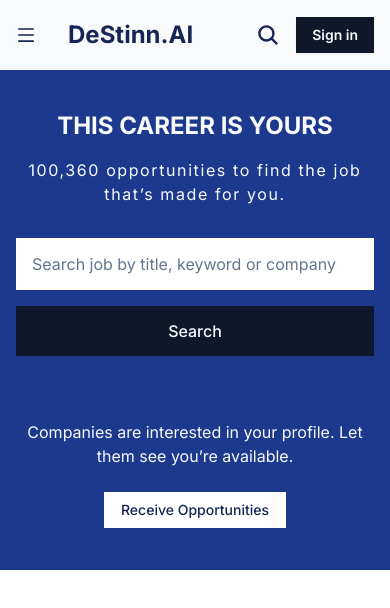
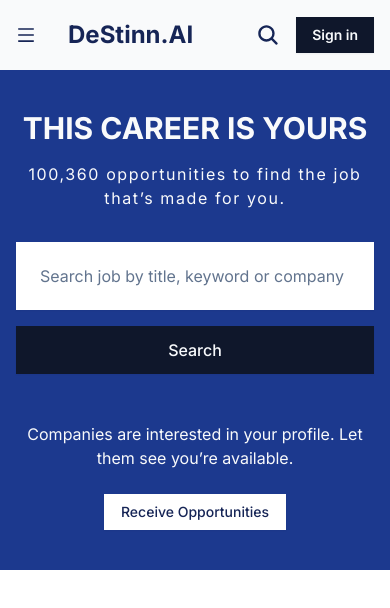
Before and after one commit to Masud-Ndatsu/destinn.ai-client, a Next.js app: page / in a window 390 px wide. Shown: the top 608 px of the page. Built offline with nearby package versions, Linux system fonts and the light colour scheme.

Commit message:
chore: improved font sizes

```diff
--- a/app/page.tsx
+++ b/app/page.tsx
@@ -10,7 +10,7 @@
       <MobileNavMenu />
       <MobileNavSearch />
       <section className="bg-blue-900 text-white py-2 text-center min-h-[500px] px-4">
-        <h2 className="text-2xl mt-8 md:text-4xl xl:text-6xl md:mt-[100px] font-bold uppercase text-gray-50">
+        <h2 className="text-3xl mt-8 md:text-4xl xl:text-6xl md:mt-[100px] font-bold uppercase text-gray-50">
           This Career is Yours
         </h2>
         <p className="md:text-xl mx-auto mb-8 tracking-widest max-w-2xl text-gray-50 my-4">
@@ -21,14 +21,14 @@
           <Input
             type="text"
             placeholder="Search job by title, keyword or company"
-            className="block h-[50px] rounded-none p-4 text-black bg-white flex-1 border-none focus-visible:ring-0 focus-visible:ring-offset-0"
+            className="block rounded-none p-6 text-base text-black bg-white flex-1 border-none focus-visible:ring-0 focus-visible:ring-offset-0"
           />
-          <Button className="h-[50px] rounded-none text-base px-6 cursor-pointer">
+          <Button className="rounded-none text-base p-6 cursor-pointer">
             Search
           </Button>
         </div>
 
-        <p className="md:text-lg mt-16 mb-6 max-w-2xl mx-auto text-gray-50">
+        <p className="md:text-lg mt-12 mb-6 max-w-2xl mx-auto text-gray-50">
           Companies are interested in your profile. Let them see you’re
           available.
         </p>
--- a/components/mobile-nav.tsx
+++ b/components/mobile-nav.tsx
@@ -68,7 +68,9 @@
         <h2 className="text-2xl font-bold my-6">
           What can we help you with today?
         </h2>
-        <p className="">Search among jobs, companies, articles and more</p>
+        <p className="text-lg tracking-wider">
+          Search among jobs, companies, articles and more
+        </p>
       </div>
     </article>
   );
```
